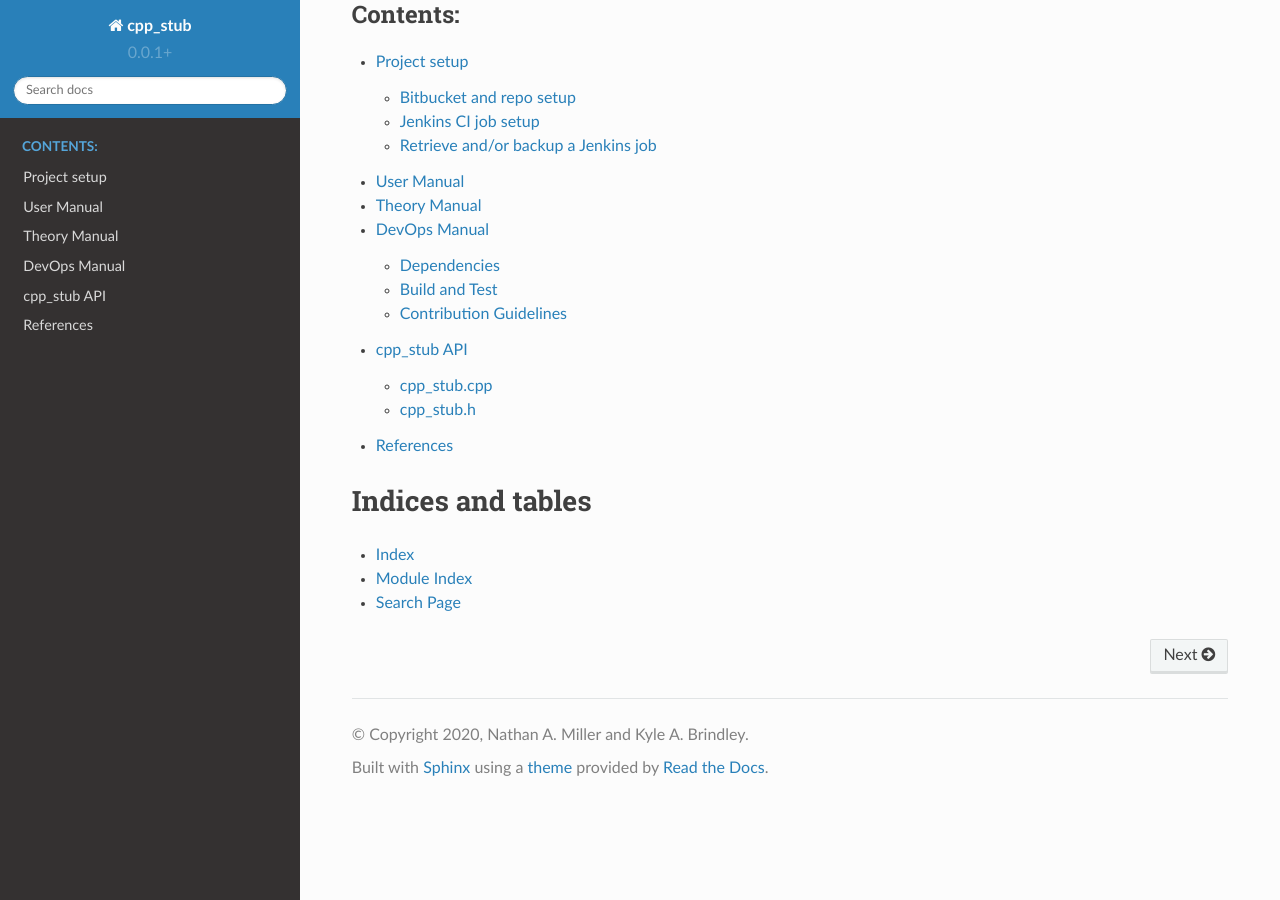
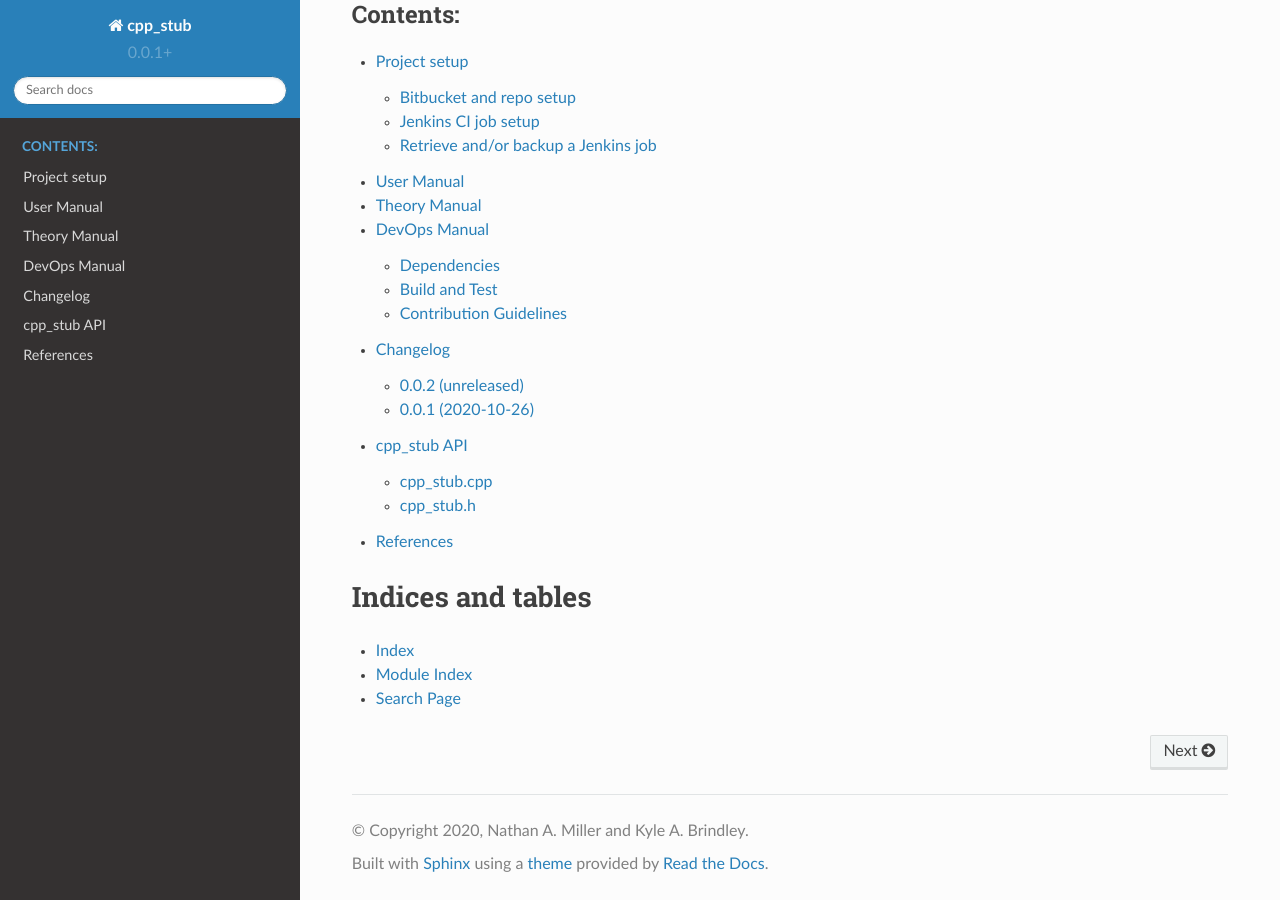
Before and after one commit to lanl/tardigrade-asp, a Sphinx documentation site: the page built from docs/index.rst, in a window 1280 px wide and 900 px high, scrolled down 571 px. Built offline with Sphinx 7.4.7 and the Read the Docs theme 2.0.0, drawn with Linux system fonts in a browser that asks for light colours; part of the change alters nothing that is shown.

```diff
--- /dev/null
+++ b/docs/changelog.rst
@@ -0,0 +1,55 @@
+.. _whatsnew:
+
+Changelog
+=========
+
+0.0.2 (unreleased)
+------------------
+
+Breaking changes
+~~~~~~~~~~~~~~~~
+- Remove testing and support for intel ``icpc`` compiler (:jira:`516`, :pull:`9`). By `Kyle Brindley`_.
+
+New Features
+~~~~~~~~~~~~
+- Add do-nothing template c++ Abaqus UMAT interface and sample Abaqus input file (:jira:`502`, :pull:`6`). By `Kyle Brindley`_.
+- Use example c++ library in Abaqus UMAT template (:jira:`505`, :pull:`8`). By `Kyle Brindley`_.
+
+Bug fixes
+~~~~~~~~~
+
+Documentation
+~~~~~~~~~~~~~
+
+Internal Changes
+~~~~~~~~~~~~~~~~
+- Use BOOST and ctest for unit testing (:jira:`357`, :pull:`4`). By `Kyle Brindley`_.
+- Update Jenkins CI configuration and store with version controlled repository (:jira:`442`, :pull:`5`). By `Kyle Brindley`_.
+- Demonstrate c++ ``vector_tools`` library for unit testing (:jira:`506`, :pull:`7`). By `Kyle Brindley`_.
+- Add integration tests for Abaqus UMAT interface (:jira:`504`, :pull:`10`). By `Kyle Brindley`_.
+
+Enhancements
+~~~~~~~~~~~~
+
+0.0.1 (2020-10-26)
+------------------
+
+Breaking changes
+~~~~~~~~~~~~~~~~
+
+New Features
+~~~~~~~~~~~~
+- Create c++ stub repository targeting constitutive modeling (:jira:`332`, :pull:`1`). By `Kyle Brindley`_.
+
+Bug fixes
+~~~~~~~~~
+
+Documentation
+~~~~~~~~~~~~~
+
+Internal Changes
+~~~~~~~~~~~~~~~~
+- Add continuous integration scripts (:jira:`333`, :pull:`2`). By `Kyle Brindley`_.
+
+Enhancements
+~~~~~~~~~~~~
--- a/docs/conf.py
+++ b/docs/conf.py
@@ -53,11 +53,17 @@ def setup(app):
     app.add_css_file('custom.css')
 
 # Add any Sphinx extension module names here, as strings.
-extensions = ["breathe", 'sphinxcontrib.bibtex']
+extensions = ["breathe", 'sphinxcontrib.bibtex', 'sphinx.ext.extlinks']
 
 # Breathe Configuration
 breathe_projects = {project: "../build/docs/doxygen/xml"}
 breathe_default_project = project
+
+# Links to PRs, Jira issues.
+extlinks = {
+     "pull": ("https://xcp-stash.lanl.gov/projects/MM/repos/cpp_stub/pull-requests/%s/overview", "PR"),
+     "jira": ("https://xcp-jira.lanl.gov/browse/VIP-%s", "VIP-"),
+}
 
 # Add any paths that contain templates here, relative to this directory.
 templates_path = ['_templates']
--- a/docs/index.rst
+++ b/docs/index.rst
@@ -12,6 +12,7 @@ Welcome to |project|'s documentation!
    user
    theory
    devops
+   changelog
    api
    zreferences
 
```
